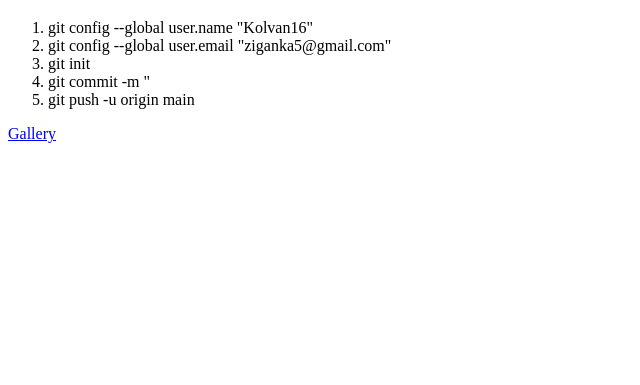
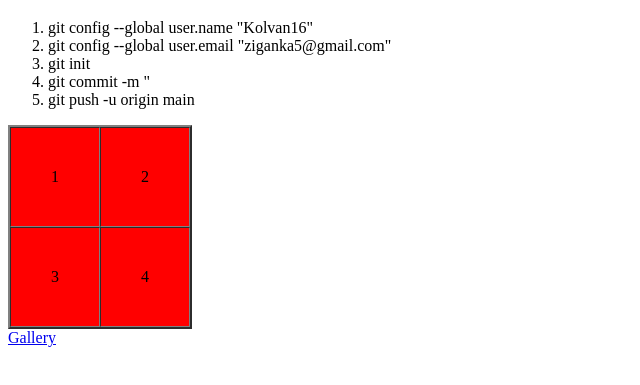
Before and after one commit to Kolvan16/Kolvan, a plain HTML site: page index.html in a window 1280 px wide. Shown: the part 61-446 px from the top of the page, without its empty margins (0-640 px from the left). Drawn offline with Linux system fonts and the light colour scheme.

Commit message:
Добавила таблицу на главную страницу

```diff
--- a/index.html
+++ b/index.html
@@ -13,6 +13,16 @@
         <li>git commit -m "</li>
         <li>git push -u origin main</li>
     </ol>
+    <table border="2" cellspacing=0 cellpadding=40 bgcolor="red">
+        <tr>
+            <td>1</td>
+            <td>2</td>
+        </tr>
+        <tr>
+            <td>3</td>
+            <td>4</td>
+        </tr>
+    </table>
     <a href="gallery.html">Gallery</a>
 </body>
 </html>
```
Also changed, not shown: gallery.html (+1 -0 lines).
